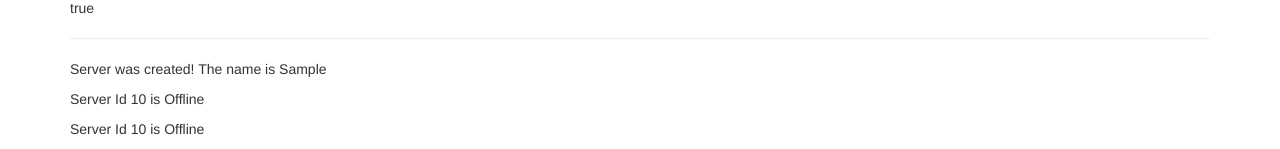
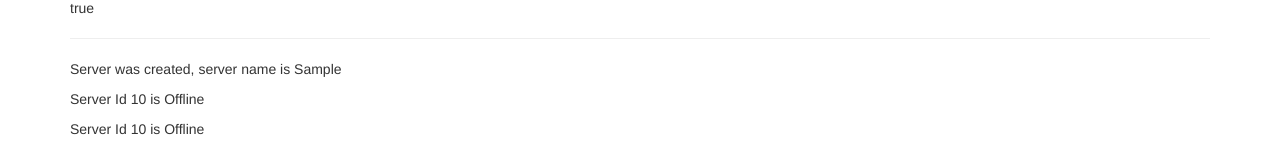
Before and after one commit to Saumil13/angular-playground, an Angular app in the folder basics-components/: page / in a window 1280 px wide. Both pictures are taken after typing "Sample" into the empty fields and a click on the button "Add server". Shown: the part 318-467 px from the top of the page. Built offline with nearby package versions, Linux system fonts and the light colour scheme.

Commit message:
ng if and else example

```diff
--- a/basics-components/src/app/servers/servers.component.html
+++ b/basics-components/src/app/servers/servers.component.html
@@ -7,6 +7,10 @@
 <button class="btn btn-primary" [disabled]="!allowNewerver" (click)="onServerCreated()">Add server</button>
 <p [innerText]="allowNewerver"></p>
 <hr>
-<p>{{serverCreationStatus}}</p>
+<!-- <p>{{serverCreationStatus}}</p> -->
+<p *ngIf="serverCreated; else noServer">Server was created, server name is {{serverName}}</p>
+<ng-template #noServer>
+  <p>No server was created!</p>
+</ng-template>
 <app-server></app-server>
 <app-server></app-server>
--- a/basics-components/src/app/servers/servers.component.ts
+++ b/basics-components/src/app/servers/servers.component.ts
@@ -12,6 +12,7 @@ export class ServersComponent implements OnInit {
   allowNewerver = false;
   serverCreationStatus = 'No server was created';
   serverName = 'Test server';
+  serverCreated = false;
 
   constructor() {
     setTimeout(() => { this.allowNewerver = true; }, 2000);
@@ -22,6 +23,7 @@ export class ServersComponent implements OnInit {
 
   onServerCreated() {
     this.serverCreationStatus = 'Server was created! The name is ' + this.serverName;
+    this.serverCreated = true;
   }
 
   onUpdateServerName(event: Event) {
```
